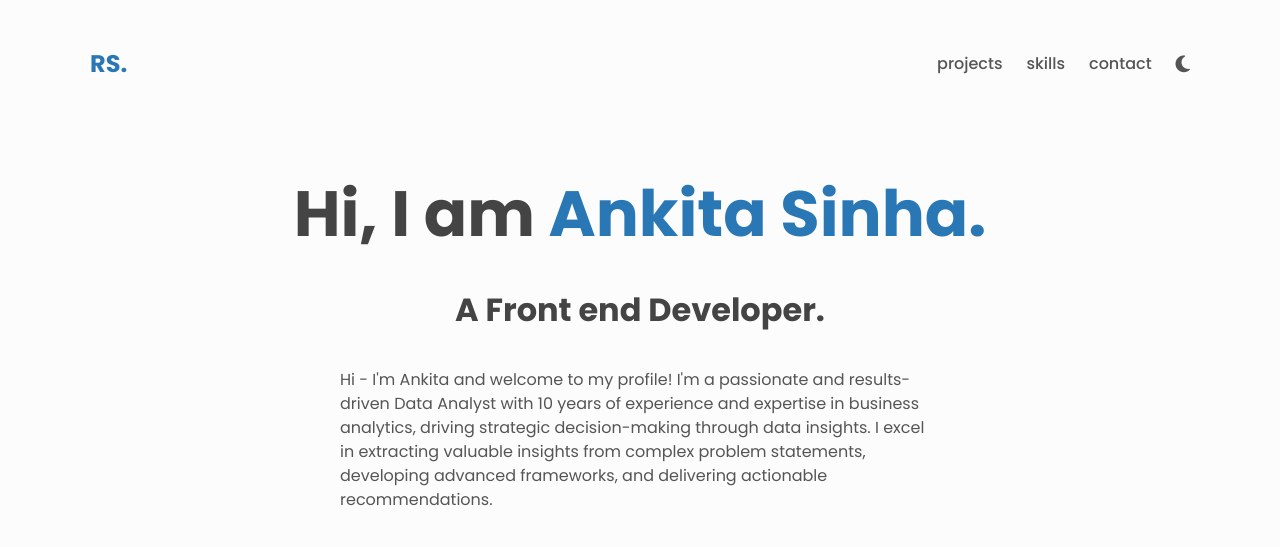
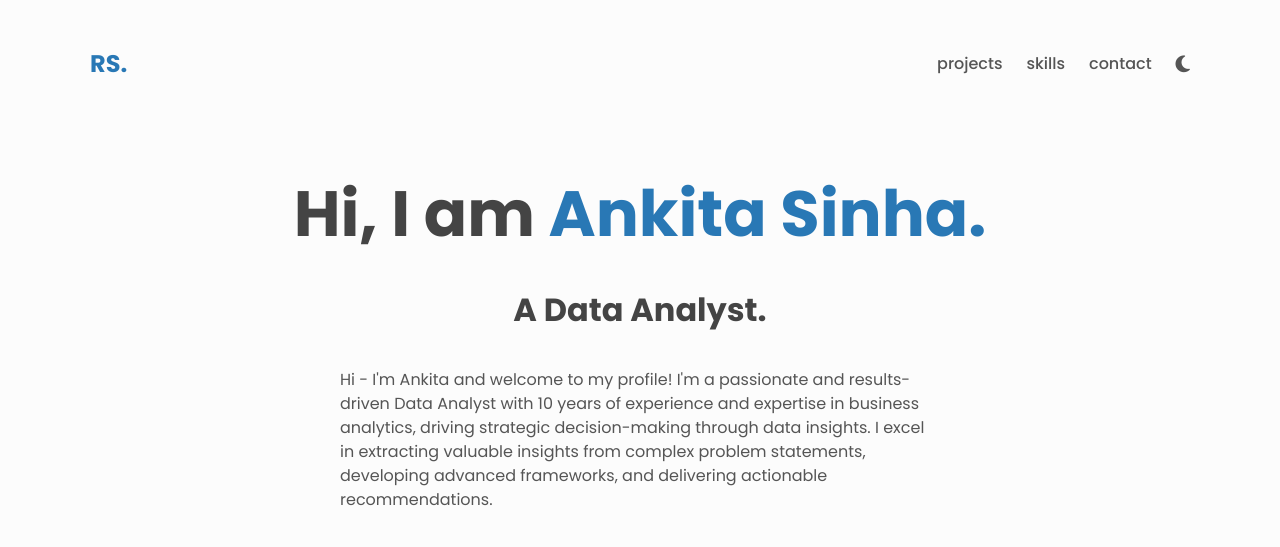
Before and after one commit to ankitasinha015/Portfolio-Ankita, a plain HTML site: page index.html in a window 1280 px wide. Shown: the top 547 px of the page. Drawn offline with Linux system fonts and the light colour scheme.

Commit message:
update Header

```diff
--- a/index.html
+++ b/index.html
@@ -56,7 +56,7 @@
       <!-- About -->
       <div class="about center">
         <h1>Hi, I am <span class="about__name">Ankita Sinha.</span></h1>
-        <h2 class="about__role">A Front end Developer.</h2>
+        <h2 class="about__role">A Data Analyst.</h2>
         <p class="about__desc">
           Hi - I'm Ankita and welcome to my profile! I'm a passionate and results-driven Data Analyst with 10 years of experience and expertise in business analytics, driving strategic decision-making through data insights.
           I excel in extracting valuable insights from complex problem statements, developing advanced frameworks, and delivering actionable recommendations.
```
